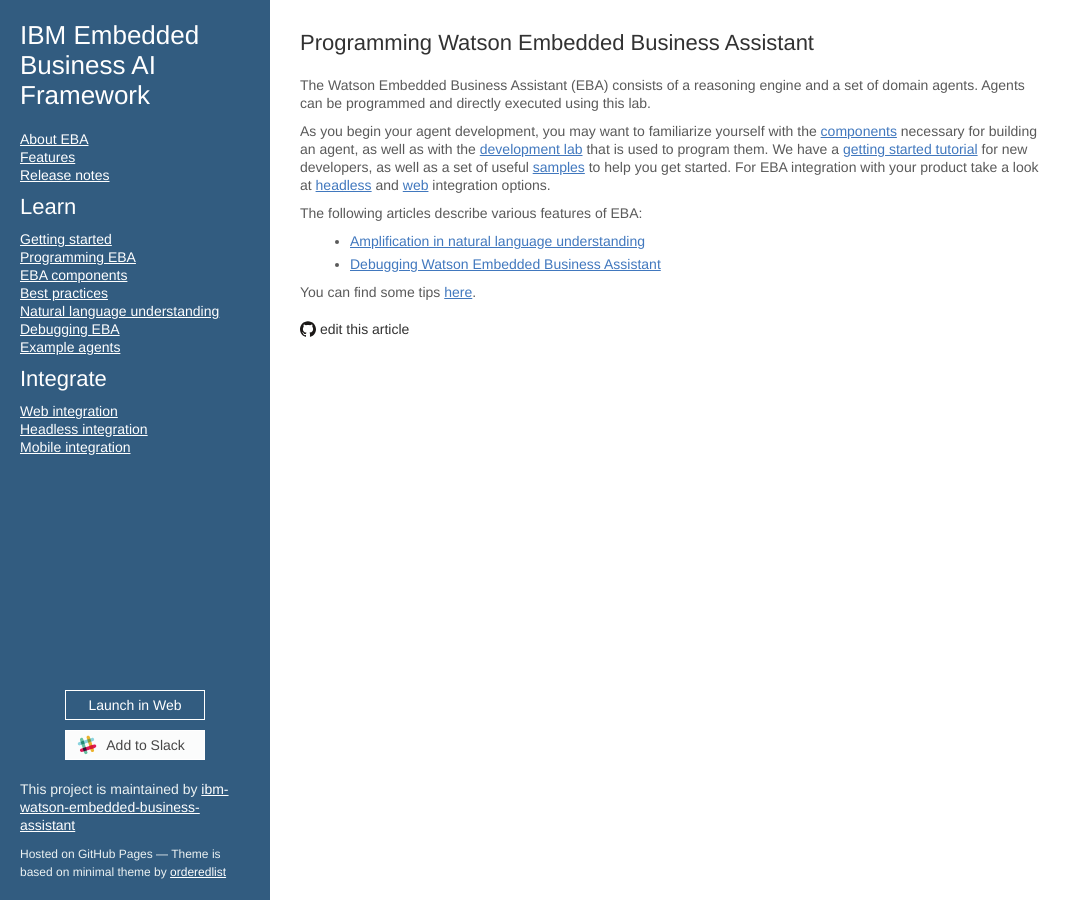
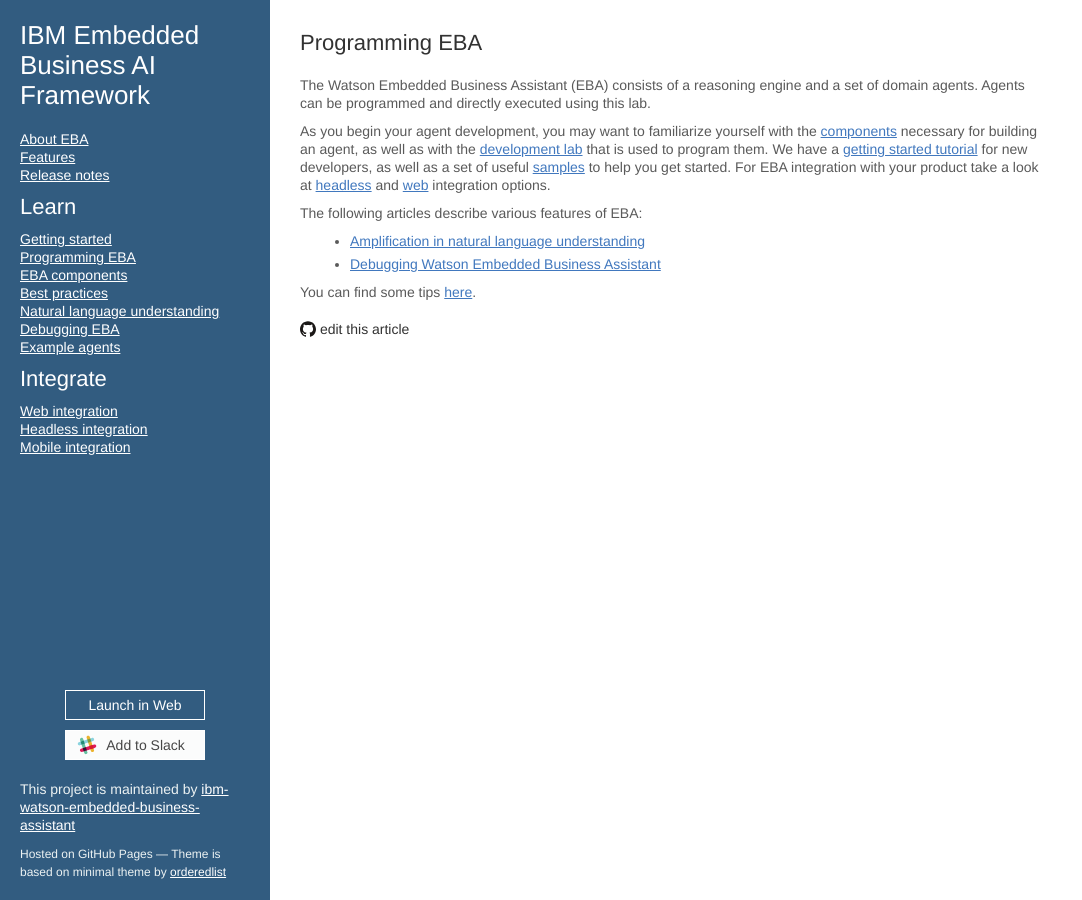
Before and after one commit to ibm-watson-embedded-business-assistant/eba-example-agents, a Jekyll site: the page built from docs/LandingPage.md, in a window 1280 px wide. Shown: the whole page, without its empty margins (0-1082 px from the left). Built offline with Jekyll 4.4.1, drawn with Linux system fonts in a browser that asks for light colours; our own code applies the rules of GitHub Pages for plain Markdown files.

Commit message:
Update LandingPage.md

```diff
--- a/docs/LandingPage.md
+++ b/docs/LandingPage.md
@@ -1,4 +1,4 @@
-## Programming Watson Embedded Business Assistant
+## Programming EBA
 
 The Watson Embedded Business Assistant (EBA) consists of a reasoning engine and a set of domain agents. Agents can be programmed and directly executed using this lab.
 
```
